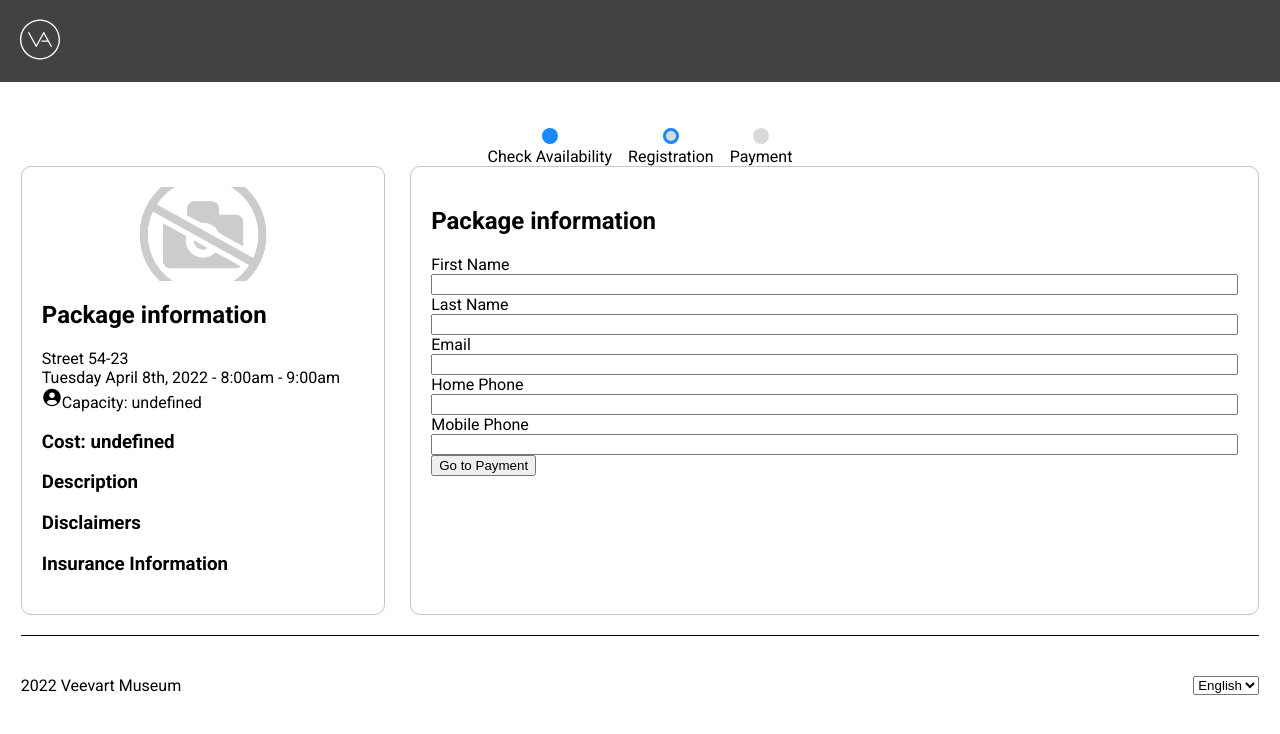
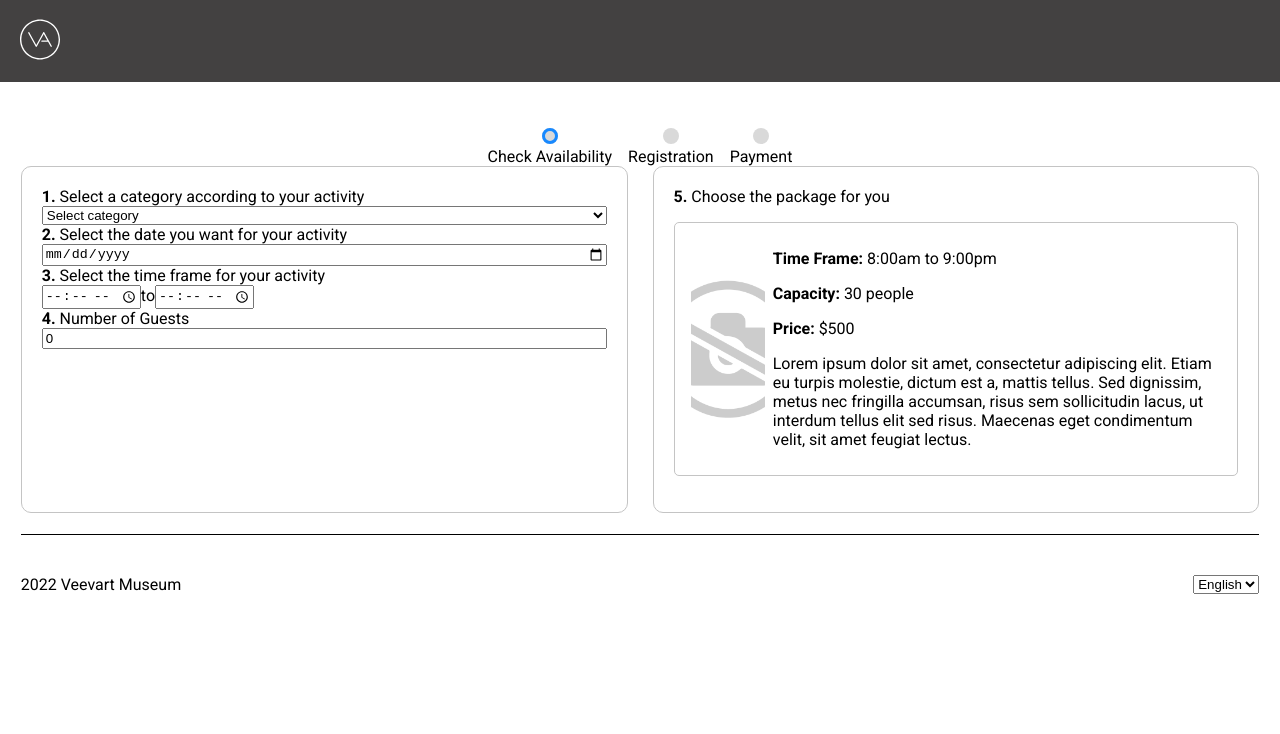
Before and after one commit to nicksiuxs/hackthon, a React (Create React App) app: page / in a window 1280 px wide. Before the commit this address led to /register. Shown: the top 734 px of the page. Built offline with nearby package versions, Linux system fonts and the light colour scheme.

Commit message:
Add: filters templates

```diff
--- a/src/components/Input/Input.js
+++ b/src/components/Input/Input.js
@@ -4,7 +4,7 @@ import "./Input.css";
 const Input = ({ id, type, label, value, handleOnchange }) => {
     return (
         <div className="input">
-            <label htmlFor={id}>{label}</label>
+            {label ? <label htmlFor={id}>{label}</label> : null}
             <input id={id} name={id} type={type || "text"} value={value} onChange={handleOnchange} />
         </div>
     )
--- /dev/null
+++ b/src/components/Select/Select.js
@@ -0,0 +1,12 @@
+import React from 'react'
+
+const Select = ({ name, options, value, textDefault, handleOnChange }) => {
+    return (
+        <select name={name} value={value} onChange={handleOnChange}>
+            {textDefault ? <option key={0} value="">{textDefault}</option> : null}
+            {options.map((option, index) => <option key={index} value={option}>{option}</option>)}
+        </select>
+    )
+}
+
+export default Select
--- /dev/null
+++ b/src/pages/Home/components/AvailabilityFilters/AvailabilityFilters.css
@@ -0,0 +1,4 @@
+.filter{
+    display: flex;
+    flex-direction: column;
+}
--- a/src/pages/Home/components/AvailabilityFilters/AvailabilityFilters.js
+++ b/src/pages/Home/components/AvailabilityFilters/AvailabilityFilters.js
@@ -1,15 +1,42 @@
 import React from 'react';
-import useFetchTemplates from '../../../../customHooks/useFetchTemplates';
+import Input from '../../../../components/Input/Input';
+import Select from '../../../../components/Select/Select';
+import useAppContext from '../../../../customHooks/useAppContext';
+import TYPES from '../../../../reducers/types';
+import "./AvailabilityFilters.css";
 
 const AvailabilityFilters = () => {
-    const { fetchTemplates } = useFetchTemplates()
-    const callSomething = () => {
-        fetchTemplates()
+  const { state: { labels, filter }, dispatch } = useAppContext();
+  const { category, dateSelected, startDate, endDate, capacity } = filter;
+
+  const handleOnChange = (e) => {
+    const field = {
+      [e.currentTarget.name]: e.currentTarget.value
     }
-
+    dispatch({ type: TYPES.UPDATE_FILTERS, payload: field });
+  }
   return (
     <div className='panel panel-50'>
-        <button onClick={callSomething}>magic</button>
+      <div className='filter'>
+        <label htmlFor="category"><b>1.</b> {labels.select_category}</label>
+        <Select name="category" options={["Birthday Party", "Wedding", "Reception only"]} value={category} textDefault="Select category" handleOnChange={handleOnChange} />
+      </div>
+      <div className='filter'>
+        <label htmlFor="dateSelected"><b>2.</b> {labels.select_date}</label>
+        <input type="date" id="dateSelected" name="dateSelected" onChange={handleOnChange} value={dateSelected} />
+      </div>
+      <div className='filter'>
+        <label htmlFor="startDate"><b>3.</b> {labels.select_time_frame}</label>
+        <div>
+          <input type="time" id="startDate" name="startDate" onChange={handleOnChange} value={startDate} />
+          <span>to</span>
+          <input type="time" id="endDate" name="endDate" onChange={handleOnChange} value={endDate} />
+        </div>
+      </div>
+      <div className='filter'>
+        <label htmlFor="capacity"><b>4.</b> {labels.number_of_guest}</label>
+        <Input id={"capacity"} type="number" handleOnchange={handleOnChange} value={capacity} />
+      </div>
     </div>
   )
 }
--- a/src/reducers/appReducer.js
+++ b/src/reducers/appReducer.js
@@ -15,7 +15,7 @@ const appInitialState = {
         error: null
     },
     template: {},
-    step: 2,
+    step: 1,
     labels: labels,
     hostInformation: {
         firstName: "",
@@ -73,6 +73,10 @@ const appReducer = (state, action) => {
         case TYPES.UPDATE_PAYMENT_INFORMATION: {
             return { ...state, payment: { ...state.payment, ...action.payload } }
         }
+        case TYPES.UPDATE_FILTERS: {
+            console.log("entre")
+            return { ...state, filter: { ...state.filter, ...action.payload } }
+        }
         default:
             return state;
     }
--- a/src/reducers/types.js
+++ b/src/reducers/types.js
@@ -5,6 +5,7 @@ const TYPES = {
     REQUEST_TEMPLATES_ERROR: "REQUEST_TEMPLATES_ERROR",
     UPDATE_HOST_INFORMATION: "UPDATE_HOST_INFORMATION",
     UPDATE_PAYMENT_INFORMATION: "UPDATE_PAYMENT_INFORMATION",
+    UPDATE_FILTERS: "UPDATE_FILTERS"
 }
 
 export default TYPES;
```
